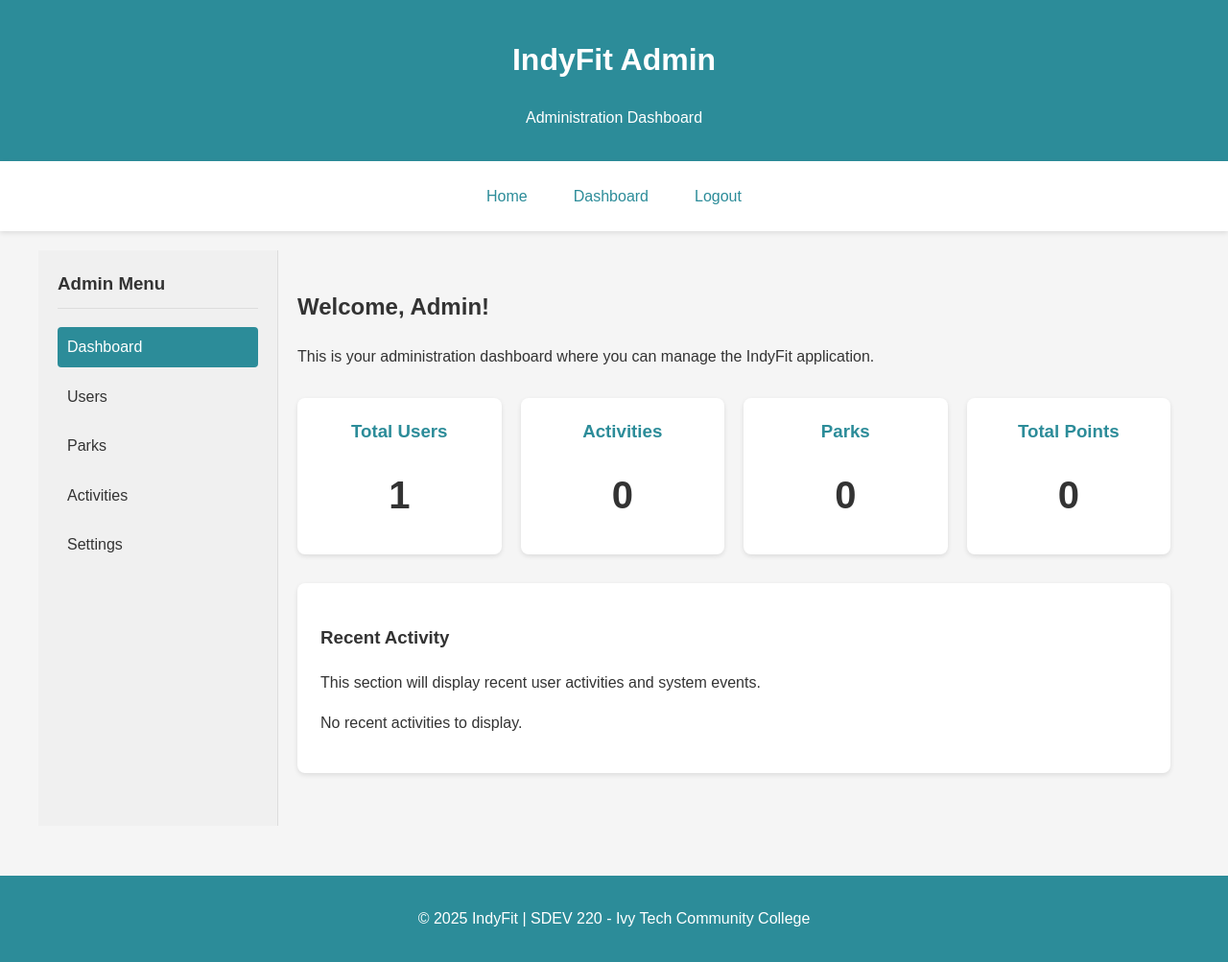
After one commit to RubyPuc/SDEV-220-FINAL---IndyFit, a Flask app: page /admin in a window 1280 px wide. The commit adds this page. Shown: the whole page at 96% size. Run offline with Flask 2, Linux system fonts and the light colour scheme; a user stored in the database is signed in; data comes from the database, SQL or seed files in the repository.

Commit message:
Admin Login

```diff
--- a/app.py
+++ b/app.py
@@ -1,7 +1,9 @@
-from flask import Flask, render_template
+from flask import Flask, render_template, flash, redirect, url_for, request
 from flask_sqlalchemy import SQLAlchemy
+from flask_login import LoginManager, login_user, logout_user, login_required, current_user
 import os
-from models.user import db
+from models.user import db, bcrypt, User
+from functools import wraps
 
 app = Flask(__name__, static_folder='static')
 
@@ -10,9 +12,57 @@
 app.config['SQLALCHEMY_DATABASE_URI'] = os.environ.get('DATABASE_URL', 'sqlite:///indyfit.db')
 app.config['SQLALCHEMY_TRACK_MODIFICATIONS'] = False
 
+# Admin user configuration from environment variables
+ADMIN_USERNAME = os.environ.get('ADMIN_USERNAME', 'admin')
+ADMIN_EMAIL = os.environ.get('ADMIN_EMAIL', 'admin@indyfit.com')
+ADMIN_PASSWORD = os.environ.get('ADMIN_PASSWORD', 'changeme')
+ADMIN_FIRST_NAME = os.environ.get('ADMIN_FIRST_NAME', 'Admin')
+ADMIN_LAST_NAME = os.environ.get('ADMIN_LAST_NAME', 'User')
+
 # Initialize extensions
-# db.init_app(app)  # Uncomment when ready to use the database
+db.init_app(app)
+bcrypt.init_app(app)
 
+# Initialize Flask-Login
+login_manager = LoginManager()
+login_manager.init_app(app)
+login_manager.login_view = 'admin_login'
+login_manager.login_message = 'Please log in to access this page.'
+login_manager.login_message_category = 'danger'
+
+@login_manager.user_loader
+def load_user(user_id):
+    """Load user by ID for Flask-Login"""
+    return User.query.get(int(user_id))
+
+def admin_required(f):
+    """Decorator to require admin access for a route"""
+    @wraps(f)
+    def decorated_function(*args, **kwargs):
+        if not current_user.is_authenticated or not current_user.is_admin:
+            flash('You need administrator privileges to access this page.', 'danger')
+            return redirect(url_for('admin_login'))
+        return f(*args, **kwargs)
+    return decorated_function
+
+def create_admin_if_not_exists():
+    """Create an admin user if no admin exists"""
+    with app.app_context():
+        if User.get_admin_count() == 0:
+            print("No admin user found. Creating default admin user...")
+            try:
+                User.create_admin_user(
+                    username=ADMIN_USERNAME,
+                    email=ADMIN_EMAIL,
+                    password=ADMIN_PASSWORD,
+                    first_name=ADMIN_FIRST_NAME,
+                    last_name=ADMIN_LAST_NAME
+                )
+                print(f"Admin user '{ADMIN_USERNAME}' created successfully!")
+            except Exception as e:
+                print(f"Error creating admin user: {str(e)}")
+
+# Public routes
 @app.route('/')
 def home():
     return render_template('index.html', title='IndyFit - Fitness for Indianapolis Parks')
@@ -21,7 +71,60 @@
 def about():
     return render_template('index.html', title='About IndyFit')
 
+# Admin routes
+@app.route('/admin/login', methods=['GET', 'POST'])
+def admin_login():
+    """Admin login route"""
+    # Redirect if already logged in
+    if current_user.is_authenticated and current_user.is_admin:
+        return redirect(url_for('admin_dashboard'))
+
+    if request.method == 'POST':
+        username = request.form.get('username')
+        password = request.form.get('password')
+
+        user = User.find_by_username(username)
+
+        if user and user.check_password(password) and user.is_admin:
+            login_user(user)
+            flash('Login successful!', 'success')
+            next_page = request.args.get('next')
+            return redirect(next_page or url_for('admin_dashboard'))
+        else:
+            flash('Login failed. Please check your username and password.', 'danger')
+
+    return render_template('login.html', title='Admin Login')
+
+@app.route('/admin/logout')
+@login_required
+def admin_logout():
+    """Admin logout route"""
+    logout_user()
+    flash('You have been logged out.', 'success')
+    return redirect(url_for('home'))
+
+@app.route('/admin')
+@login_required
+@admin_required
+def admin_dashboard():
+    """Admin dashboard route"""
+    # Mock statistics for the dashboard
+    stats = {
+        'user_count': User.query.count(),
+        'activity_count': 0,  # Placeholder for future implementation
+        'park_count': 0,      # Placeholder for future implementation
+        'total_points': User.query.with_entities(db.func.sum(User.points)).scalar() or 0
+    }
+
+    return render_template('admin_dashboard.html',
+                          title='Admin Dashboard',
+                          current_user=current_user,
+                          stats=stats,
+                          recent_activities=[])  # Placeholder for future implementation
+
 if __name__ == '__main__':
-    # with app.app_context():
-    #     db.create_all()  # Uncomment when ready to create database tables
+    with app.app_context():
+        db.create_all()  # Create database tables
+        create_admin_if_not_exists()  # Create admin user if needed
+
     app.run(host='0.0.0.0', port=5000, debug=True)
--- a/models/user.py
+++ b/models/user.py
@@ -1,9 +1,12 @@
 from flask_sqlalchemy import SQLAlchemy
+from flask_bcrypt import Bcrypt
+from flask_login import UserMixin
 from datetime import datetime
 
 db = SQLAlchemy()
+bcrypt = Bcrypt()
 
-class User(db.Model):
+class User(db.Model, UserMixin):
     """User model for storing user related details"""
     __tablename__ = "users"
 
@@ -13,9 +16,62 @@
     password_hash = db.Column(db.String(128))
     first_name = db.Column(db.String(50))
     last_name = db.Column(db.String(50))
+    is_admin = db.Column(db.Boolean, default=False)
     points = db.Column(db.Integer, default=0)
     created_at = db.Column(db.DateTime, default=datetime.utcnow)
     updated_at = db.Column(db.DateTime, default=datetime.utcnow, onupdate=datetime.utcnow)
 
     def __repr__(self):
         return f'<User {self.username}>'
+
+    def set_password(self, password):
+        """Hash password before storing in database"""
+        self.password_hash = bcrypt.generate_password_hash(password).decode('utf-8')
+
+    def check_password(self, password):
+        """Check if provided password matches stored hash"""
+        return bcrypt.check_password_hash(self.password_hash, password)
+
+    def get_id(self):
+        """Return the user ID as a unicode string"""
+        return str(self.id)
+
+    @property
+    def is_authenticated(self):
+        """Return True if user is authenticated"""
+        return True
+
+    @property
+    def is_active(self):
+        """Return True if user is active"""
+        return True
+
+    @property
+    def is_anonymous(self):
+        """Return False as anonymous users aren't supported"""
+        return False
+
+    @classmethod
+    def create_admin_user(cls, username, email, password, first_name="Admin", last_name="User"):
+        """Create an admin user"""
+        admin = cls(
+            username=username,
+            email=email,
+            first_name=first_name,
+            last_name=last_name,
+            is_admin=True
+        )
+        admin.set_password(password)
+        db.session.add(admin)
+        db.session.commit()
+        return admin
+
+    @classmethod
+    def get_admin_count(cls):
+        """Get count of admin users"""
+        return cls.query.filter_by(is_admin=True).count()
+
+    @classmethod
+    def find_by_username(cls, username):
+        """Find user by username"""
+        return cls.query.filter_by(username=username).first()
--- /dev/null
+++ b/templates/admin_dashboard.html
@@ -0,0 +1,159 @@
+<!DOCTYPE html>
+<html lang="en">
+<head>
+    <meta charset="UTF-8">
+    <meta name="viewport" content="width=device-width, initial-scale=1.0">
+    <title>{{ title }}</title>
+    <link rel="stylesheet" href="{{ url_for('static', filename='style.css') }}">
+    <style>
+        .dashboard-container {
+            display: grid;
+            grid-template-columns: 250px 1fr;
+            min-height: calc(100vh - 200px);
+        }
+
+        .sidebar {
+            background-color: #f0f0f0;
+            padding: 20px;
+            border-right: 1px solid #ddd;
+        }
+
+        .sidebar h3 {
+            margin-top: 0;
+            padding-bottom: 10px;
+            border-bottom: 1px solid #ddd;
+        }
+
+        .sidebar ul {
+            list-style: none;
+            padding: 0;
+        }
+
+        .sidebar li {
+            margin-bottom: 10px;
+        }
+
+        .sidebar a {
+            display: block;
+            padding: 8px 10px;
+            color: var(--text-color);
+            text-decoration: none;
+            border-radius: 4px;
+        }
+
+        .sidebar a:hover, .sidebar a.active {
+            background-color: var(--primary-color);
+            color: white;
+        }
+
+        .main-content {
+            padding: 20px;
+        }
+
+        .stats-grid {
+            display: grid;
+            grid-template-columns: repeat(auto-fit, minmax(200px, 1fr));
+            gap: 20px;
+            margin-bottom: 30px;
+        }
+
+        .stat-card {
+            background-color: white;
+            border-radius: 8px;
+            padding: 20px;
+            box-shadow: 0 2px 5px rgba(0,0,0,0.1);
+            text-align: center;
+        }
+
+        .stat-card h3 {
+            margin-top: 0;
+            color: var(--primary-color);
+        }
+
+        .stat-card .number {
+            font-size: 2.5rem;
+            font-weight: bold;
+            margin: 10px 0;
+        }
+
+        .welcome-message {
+            margin-bottom: 30px;
+        }
+    </style>
+</head>
+<body>
+    <header>
+        <h1>IndyFit Admin</h1>
+        <p>Administration Dashboard</p>
+    </header>
+
+    <nav>
+        <a href="/">Home</a>
+        <a href="/admin">Dashboard</a>
+        <a href="/admin/logout">Logout</a>
+    </nav>
+
+    <div class="container">
+        <div class="dashboard-container">
+            <div class="sidebar">
+                <h3>Admin Menu</h3>
+                <ul>
+                    <li><a href="/admin" class="active">Dashboard</a></li>
+                    <li><a href="/admin/users">Users</a></li>
+                    <li><a href="/admin/parks">Parks</a></li>
+                    <li><a href="/admin/activities">Activities</a></li>
+                    <li><a href="/admin/settings">Settings</a></li>
+                </ul>
+            </div>
+
+            <div class="main-content">
+                <div class="welcome-message">
+                    <h2>Welcome, {{ current_user.first_name }}!</h2>
+                    <p>This is your administration dashboard where you can manage the IndyFit application.</p>
+                </div>
+
+                <div class="stats-grid">
+                    <div class="stat-card">
+                        <h3>Total Users</h3>
+                        <div class="number">{{ stats.user_count }}</div>
+                    </div>
+
+                    <div class="stat-card">
+                        <h3>Activities</h3>
+                        <div class="number">{{ stats.activity_count }}</div>
+                    </div>
+
+                    <div class="stat-card">
+                        <h3>Parks</h3>
+                        <div class="number">{{ stats.park_count }}</div>
+                    </div>
+
+                    <div class="stat-card">
+                        <h3>Total Points</h3>
+                        <div class="number">{{ stats.total_points }}</div>
+                    </div>
+                </div>
+
+                <div class="card">
+                    <h3>Recent Activity</h3>
+                    <p>This section will display recent user activities and system events.</p>
+
+                    {% if recent_activities %}
+                        <ul>
+                            {% for activity in recent_activities %}
+                                <li>{{ activity.description }} - {{ activity.timestamp }}</li>
+                            {% endfor %}
+                        </ul>
+                    {% else %}
+                        <p>No recent activities to display.</p>
+                    {% endif %}
+                </div>
+            </div>
+        </div>
+    </div>
+
+    <footer>
+        <p>&copy; 2025 IndyFit | SDEV 220 - Ivy Tech Community College</p>
+    </footer>
+</body>
+</html>
--- a/templates/index.html
+++ b/templates/index.html
@@ -18,6 +18,7 @@
         <a href="#">Parks</a>
         <a href="#">Activities</a>
         <a href="#">Leaderboard</a>
+        <a href="/admin/login" style="margin-left: auto;">Admin</a>
     </nav>
 
     <div class="container">
```
Also changed, not shown: docker-compose.yml (+13 -2 lines), questions.txt (added, +80 -0 lines), requirements.txt (+6 -2 lines), templates/login.html (added, +116 -0 lines), CHANGELOG.md, README.md.
